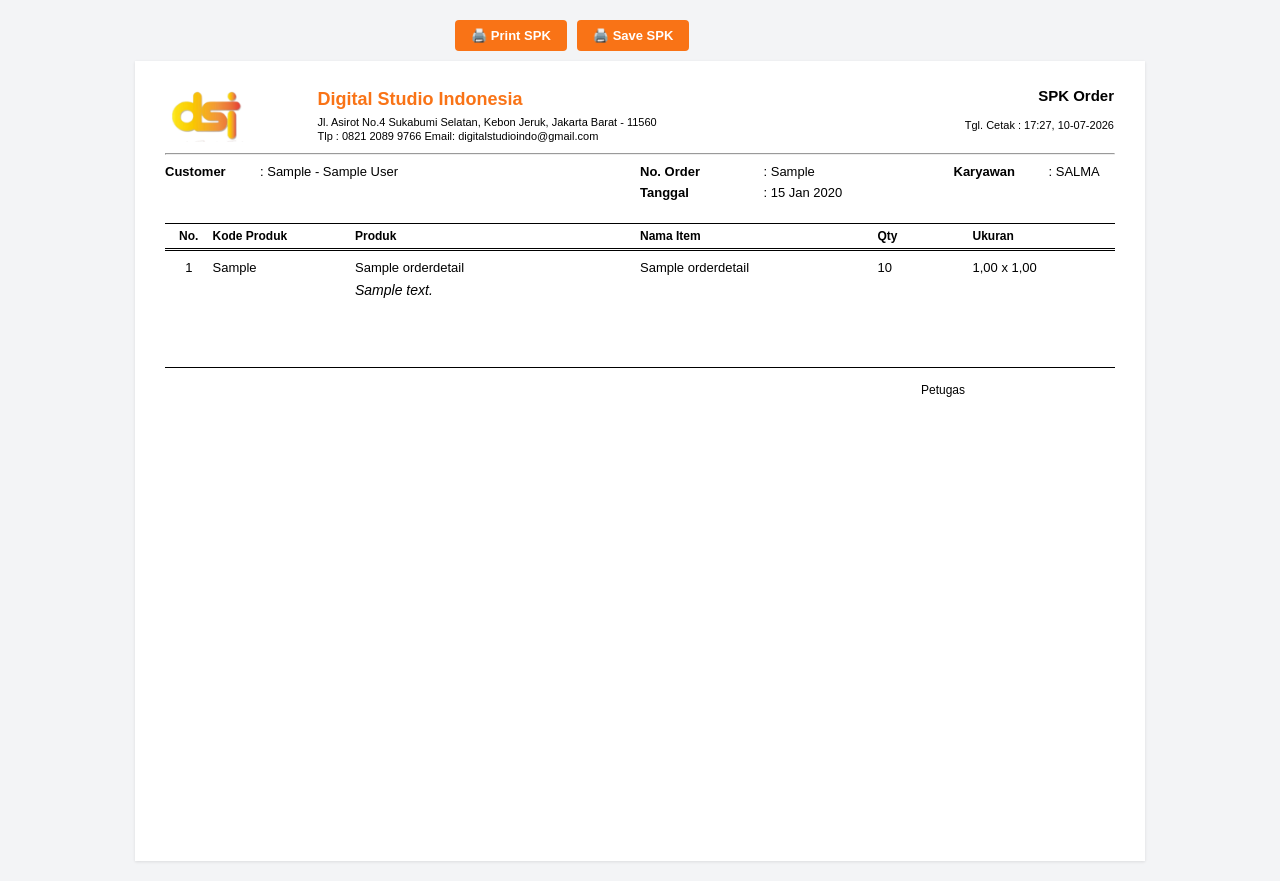
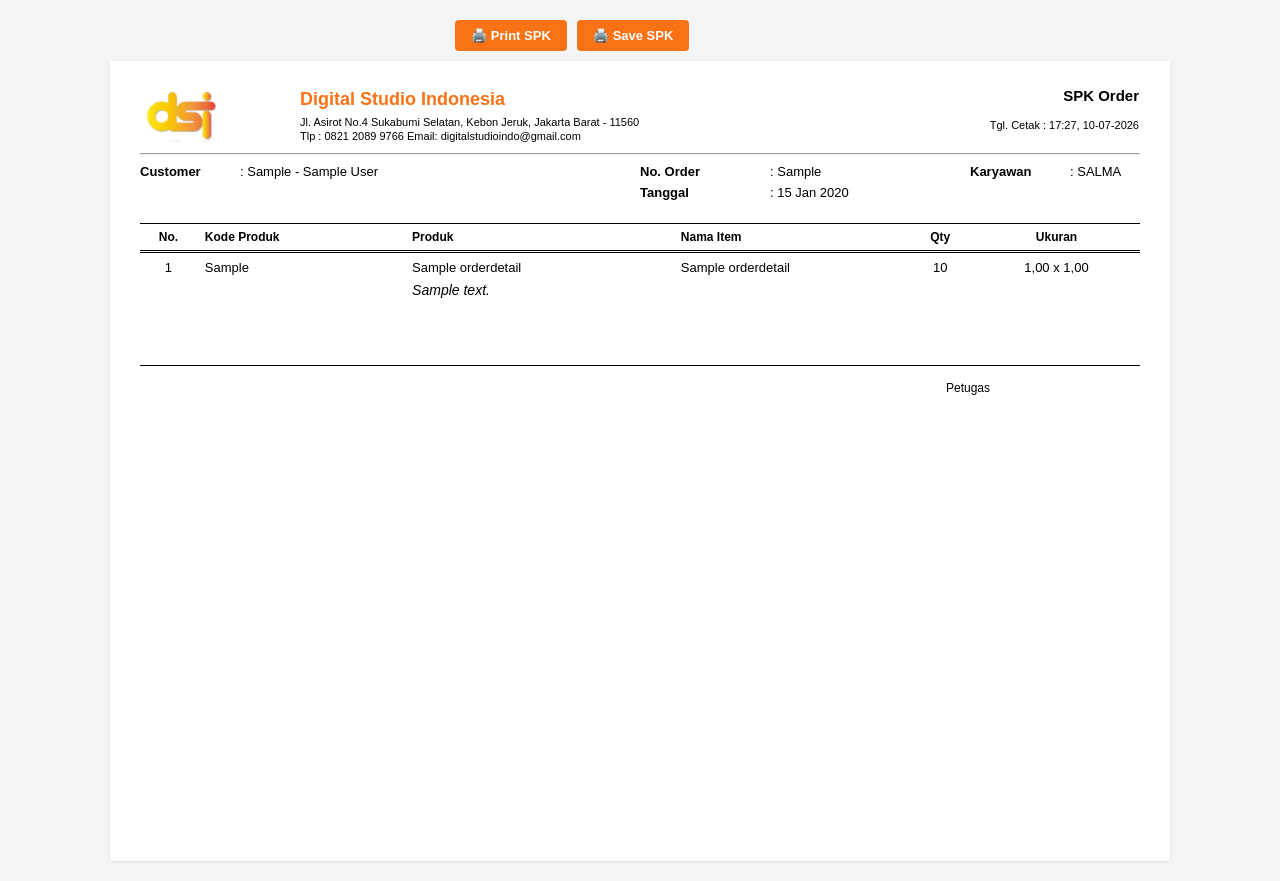
Before and after one commit to olookdev/Software_DSI, a Django app: page /order/spk/1/ in a window 1280 px wide. Run offline with Django 5.2, Linux system fonts and the light colour scheme; tables that the repository leaves empty hold one stand-in row (values such as "Sample post"); some libraries are stand-ins or nearby versions.

Commit message:
fix jarak di save spk

```diff
--- a/inventory/templates/inventory/spk_detail.html
+++ b/inventory/templates/inventory/spk_detail.html
@@ -27,7 +27,7 @@
 
         /* --- Container Utama Mengikuti image_63dd82.png --- */
         .spk-paper {
-            max-width: 950px;
+            max-width: 1000px;
             height: 750px;
             margin: 0 auto;
             background: #ffffff;
@@ -105,9 +105,17 @@
 
         /* --- Tabel Item Pekerjaan --- */
         .main-table {
-            width: 100%;
+            width: 100% !important;
             border-collapse: collapse;
             margin-top: 10px;
+            table-layout: fixed; /* Memaksa kolom patuh pada persentase width yang kita set di th */
+            word-wrap: break-word;
+        }
+
+        /* Pastikan text center untuk Qty dan Ukuran di body tabel agar rapi */
+        .main-table tbody td:nth-child(5),
+        .main-table tbody td:nth-child(6) {
+            text-align: center;
         }
         .main-table th {
             font-weight: bold;
@@ -169,6 +177,27 @@
                 display: none !important;
             }
         }
+
+        .text-nowrap-forced {
+            white-space: nowrap !important;
+            word-break: keep-all !important;
+        }
+
+        /* Opsional: Pastikan ukuran font tabel SPK stabil */
+        #area-spk table {
+            width: 100% !important;
+            table-layout: auto;
+        }
+
+        .main-table th, .main-table td {
+            padding: 6px 8px; /* Memberikan ruang udara antar kolom */
+            vertical-align: top;
+        }
+
+        /* Khusus kolom Kode Produk (kolom ke-2), kita beri jarak kanan ekstra */
+        .main-table td:nth-child(2) {
+            padding-right: 15px !important;
+        }
     </style>
 </head>
 <body>
@@ -210,9 +239,10 @@
                 <td style="width: 40%;">: {{ order.customer }}</td>
 
                 <td class="label-bold" style="width: 13%;">No. Order</td>
-                <td style="width: 20%;">: {{ order.no_order }}</td>
-                <td class="label-bold" style="width: 10%;">Karyawan</td>
-                <td style="width: 7%;">: SALMA </td>
+                <td style="width: 20%;">: <span id="pdf-no-order">{{ order.no_order }}</span></td>
+
+                <td class="label-bold" style="width: 10%; white-space: nowrap;">Karyawan</td>
+                <td style="width: 7%; white-space: nowrap;">: SALMA </td>
             </tr>
             <tr>
                 <td></td>
@@ -226,20 +256,20 @@
 
         <table class="main-table">
             <thead>
-                <tr>
-                    <th class="border-double-bottom" style="width: 5%; text-align: center;">No.</th>
-                    <th class="border-double-bottom" style="width: 15%;">Kode Produk</th>
-                    <th class="border-double-bottom" style="width: 30%;">Produk</th>
-                    <th class="border-double-bottom" style="width: 25%;">Nama Item</th>
-                    <th class="border-double-bottom" style="width: 10%;">Qty</th>
-                    <th class="border-double-bottom" style="width: 15%;">Ukuran</th>
-                </tr>
-            </thead>
+        <tr>
+            <th class="border-double-bottom" style="width: 5%; white-space: nowrap; text-align: center;">No.</th>
+            <th class="border-double-bottom" style="width: 22%; white-space: nowrap; text-align: left; padding-right: 15px;">Kode Produk</th>
+            <th class="border-double-bottom" style="width: 30%; white-space: nowrap; text-align: left;">Produk</th>
+            <th class="border-double-bottom" style="width: 26%;">Nama Item</th>
+            <th class="border-double-bottom" style="width: 6%; text-align: center;">Qty</th>
+            <th class="border-double-bottom" style="width: 18%; white-space: nowrap; text-align: center;">Ukuran</th>
+        </tr>
+    </thead>
             <tbody>
                 {% for item in order.items.all %}
                 <tr>
                     <td style="text-align: center;">{{ forloop.counter }}</td>
-                    <td>{{ item.kode_item }}</td>
+                    <td style="white-space: nowrap;">{{ item.kode_item }}</td>
                     <td>
                         <div>{{ item.nama_item }}</div>
 
@@ -300,25 +330,44 @@ function cetakSPK() {
 }
 
 function downloadSPK() {
-    // 1. Sembunyikan tombol no-print-area secara paksa sesaat sebelum html2pdf membaca layout screen
+    // 1. Sembunyikan area tombol agar tidak ikut masuk ke PDF
     const tombolArea = document.querySelector('.no-print-area');
     if (tombolArea) tombolArea.style.setProperty('display', 'none', 'important');
 
-    // Cari elemen utama dokumen SPK Mas (misal bungkus area cetak dengan id="area-spk")
+    // 2. Tembak langsung elemen utama SPK Mas
     const element = document.getElementById('area-spk') || document.body;
 
-    // Konfigurasi file PDF yang akan dihasilkan
+    const elNoOrder = document.getElementById('pdf-no-order');
+    let namaFileCustom = 'SPK-Order.pdf'; // Nama default jika tidak ketemu
+
+    if (elNoOrder) {
+        // Ambil teks nomor order lalu bersihkan spasi di awal/akhir jika ada
+        const noOrderText = elNoOrder.innerText.trim();
+        namaFileCustom = `SPK-${noOrderText}.pdf`;
+    }
+
+    // 3. ATUR OPSI KHUSUS AGAR PAS DENGAN RESOLUSI DOCKING KERTAS
     const opsi = {
-        margin:       0.5,
-        filename:     'SPK-Order.pdf',
+        margin:       [0.3, 0.4, 0.3, 0.4],
+        filename:     namaFileCustom, // <-- KUNCI: Nama file sekarang otomatis berubah dinamis
         image:        { type: 'jpeg', quality: 0.98 },
-        html2canvas:  { scale: 2, useCORS: true },
+        html2canvas:  {
+            scale: 2,
+            useCORS: true,
+            logging: false,
+            scrollX: 0,
+            scrollY: 0
+        },
         jsPDF:        { unit: 'in', format: 'letter', orientation: 'portrait' }
     };
 
-    // Jalankan fungsi download, lalu kembalikan tampilan tombol setelah proses generate selesai
+    // 4. JALANKAN PROSES DOWNLOAD
     html2pdf().set(opsi).from(element).save().then(() => {
-        if (tombolArea) tombolArea.style.display = 'flex'; // Munculkan kembali tombol di layar komputer mas
+        // Tampilkan kembali tombol setelah download selesai
+        if (tombolArea) tombolArea.style.display = 'flex';
+    }).catch((err) => {
+        console.error(err);
+        if (tombolArea) tombolArea.style.display = 'flex';
     });
 }
 </script>
```
Also changed, not shown: inventory/templates/inventory/faktur_order.html (+22 -3 lines).
